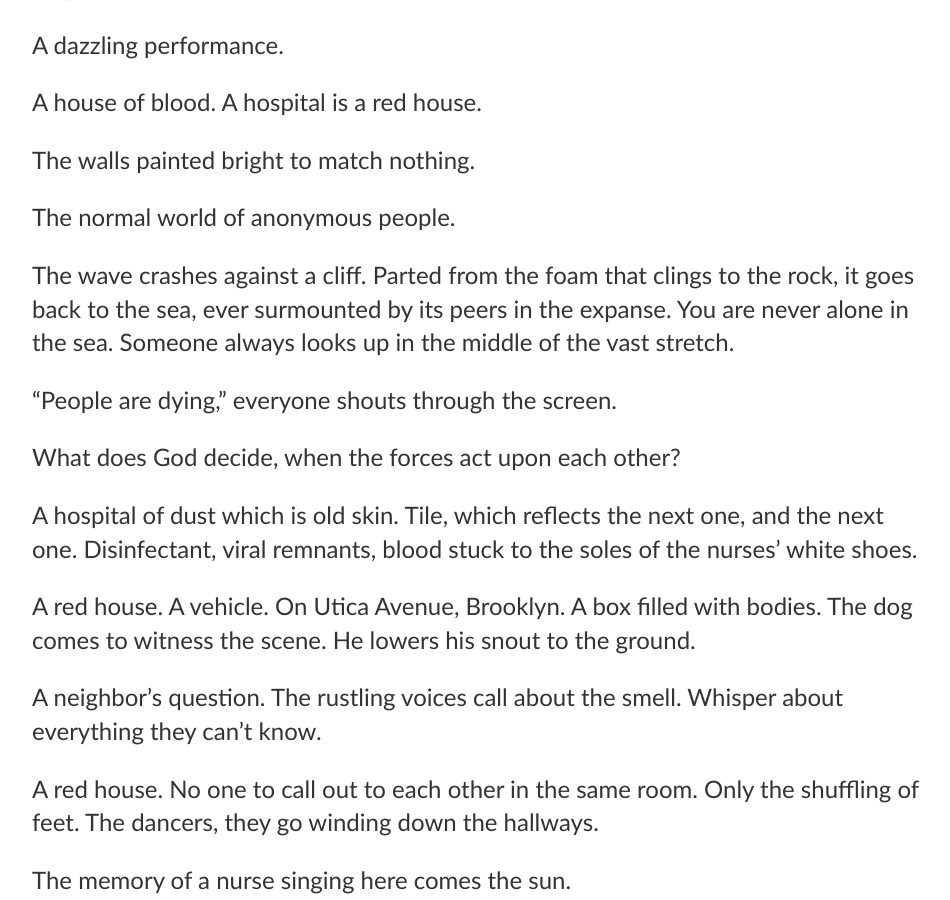
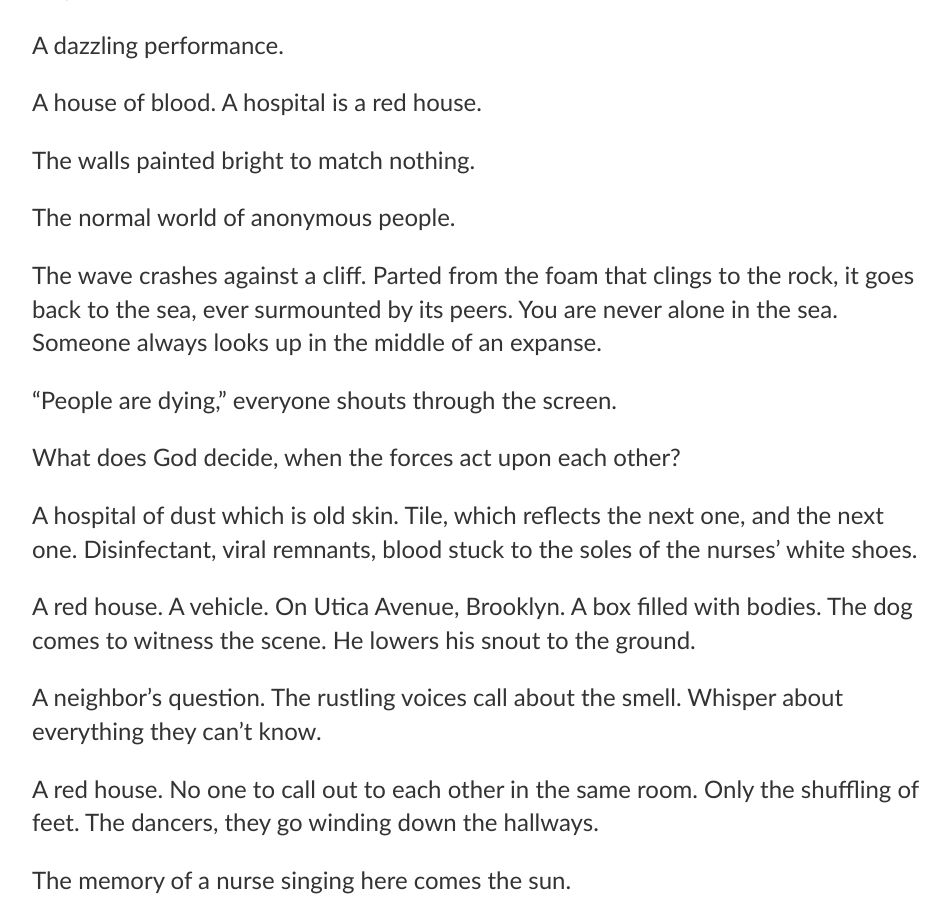
Before and after one commit to liandyn/liandyn.github.io, a Jekyll site: the page built from _posts/2020-04-30-the-wave.md, in a window 1280 px wide and 900 px high, scrolled down 2558 px. Shown: the whole window, without its empty margins (160-1110 px from the left). Built offline with Jekyll 4.4.1, drawn with Linux system fonts in a browser that asks for light colours.

Commit message:
Update 2020-04-30-the-wave.md

```diff
--- a/_posts/2020-04-30-the-wave.md
+++ b/_posts/2020-04-30-the-wave.md
@@ -66,7 +66,7 @@ The walls painted bright to match nothing.
 
 The normal world of anonymous people.
 
-The wave crashes against a cliff. Parted from the foam that clings to the rock, it goes back to the sea, ever surmounted by its peers in the expanse. You are never alone in the sea. Someone always looks up in the middle of the vast stretch.
+The wave crashes against a cliff. Parted from the foam that clings to the rock, it goes back to the sea, ever surmounted by its peers. You are never alone in the sea. Someone always looks up in the middle of an expanse.
 
 "People are dying," everyone shouts through the screen.
 
```
